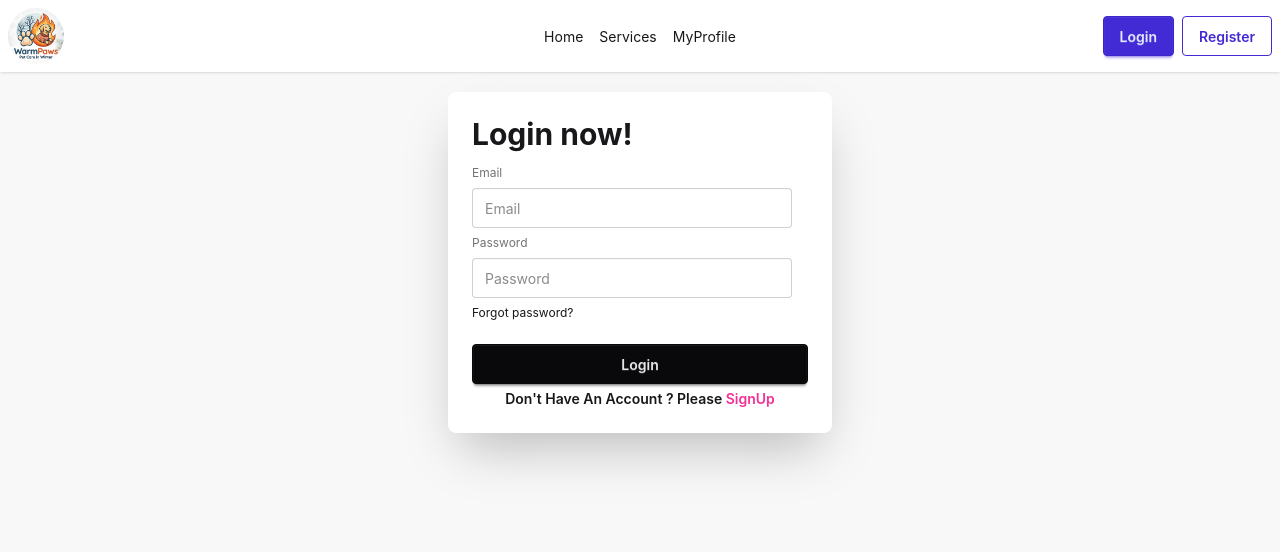
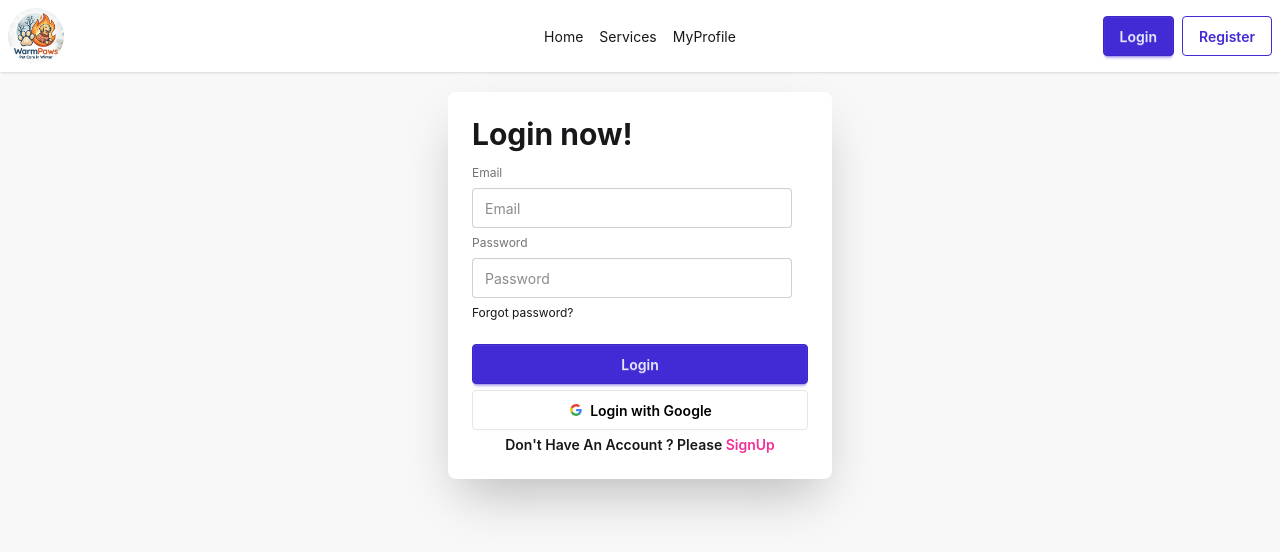
Before and after one commit to hassan8822/Pet-Care-In-Winter, a React (Vite) app: page /auth/login in a window 1280 px wide. Shown: the top 552 px of the page. Built offline with nearby package versions, Linux system fonts and the light colour scheme; no server answers.

Commit message:
added a google signIn button

```diff
--- a/src/Pages/Login.jsx
+++ b/src/Pages/Login.jsx
@@ -5,11 +5,13 @@
 
 
 const Login = () => {
-  const [error, setError] = useState("")
-  const  {signIn} = use(AuthContext);
+  const [error, setError, ] = useState("");
+  const  {signIn , signInWithGoogle} = use(AuthContext);
+
   const location = useLocation();
   const navigate = useNavigate();
   console.log(location)
+
     const handleLogin = (e) => {
         e.preventDefault();
         const email = e.target.email.value;
@@ -18,19 +20,30 @@
 
         signIn(email, password)
         .then((result) => {
-          const user =result.user;
-          console.log(user)
-          navigate(`${location.state? location.state : "/"}`)
+          const user = result.user;
+          console.log(user);
+          navigate(location.state ? location.state : "/");
         })
         .catch((error) => {
-           const errorCode = error.code;
-    // const errorMessage = error.message;
-    // alert(errorCode, errorMessage)
-    setError(errorCode)
-  });
+          const errorCode = error.code;
+          setError(errorCode);
+        });
+    };
 
+    const handleGoogleSignIn = () => {
+      setError(false);
 
-    }
+      signInWithGoogle()
+      .then((result) => {
+        console.log(result.user);
+        navigate(location?.state ? location.state : "/");
+      })
+      .catch((error) => {
+        console.log(error.message);
+        setError("Google sign-in failed");
+      });
+    };
+
     return (
 
     <div className="card bg-base-100 w-full max-w-sm shrink-0 shadow-2xl">
@@ -53,8 +66,14 @@
           }
 
           <div><a className="link link-hover">Forgot password?</a></div>
-          <button type="submit" className="btn btn-neutral mt-4">Login</button>
+          <button type="submit" className="btn btn-primary mt-4">Login</button>
+
+        <button onClick={handleGoogleSignIn} className="btn bg-white text-black border-[#e5e5e5]">
+  <svg aria-label="Google logo" width="16" height="16" xmlns="http://www.w3.org/2000/svg" viewBox="0 0 512 512"><g><path d="m0 0H512V512H0" fill="#fff"></path><path fill="#34a853" d="M153 292c30 82 118 95 171 60h62v48A192 192 0 0190 341"></path><path fill="#4285f4" d="m386 400a140 175 0 0053-179H260v74h102q-7 37-38 57"></path><path fill="#fbbc02" d="m90 341a208 200 0 010-171l63 49q-12 37 0 73"></path><path fill="#ea4335" d="m153 219c22-69 116-109 179-50l55-54c-78-75-230-72-297 55"></path></g></svg>
+  Login with Google
+</button>
         </fieldset>
+
         <p className="font-semibold text-center">Don't Have An Account ? Please <Link className="text-secondary" to="/auth/signup">SignUp</Link></p>
 
         </form>
--- a/src/Provider/AuthProvider.jsx
+++ b/src/Provider/AuthProvider.jsx
@@ -3,15 +3,18 @@
 
 
    export const AuthContext = createContext();
-   import { createUserWithEmailAndPassword, getAuth, onAuthStateChanged, signInWithEmailAndPassword, signOut, updateProfile } from "firebase/auth";
+   import { createUserWithEmailAndPassword, getAuth, GoogleAuthProvider, onAuthStateChanged, signInWithEmailAndPassword, signInWithPopup, signOut, updateProfile } from "firebase/auth";
 
    const auth = getAuth(app);
+      const googleProvider = new GoogleAuthProvider();
 
 const AuthProvider = ({children}) => {
 
    const [user, setUser] = useState(null);
    const [loading, setLoading] = useState(true);
-   console.log(user, loading)
+   console.log(user, loading);
+
+
 
    const createUser = (email, password) => {
       return createUserWithEmailAndPassword(auth, email, password)
@@ -21,6 +24,10 @@
       setLoading(true)
       return signInWithEmailAndPassword(auth, email, password);
    }
+
+   const signInWithGoogle = () => {
+   return signInWithPopup(auth, googleProvider);
+}
  const updateUser = ( updatedData) => {
    return updateProfile(auth.currentUser , updatedData)
  }
@@ -45,7 +52,8 @@
     createUser,signOutUser,
     signIn,loading,
     setLoading,
-    updateUser
+    updateUser,
+    signInWithGoogle
    }
     return (
 
```
